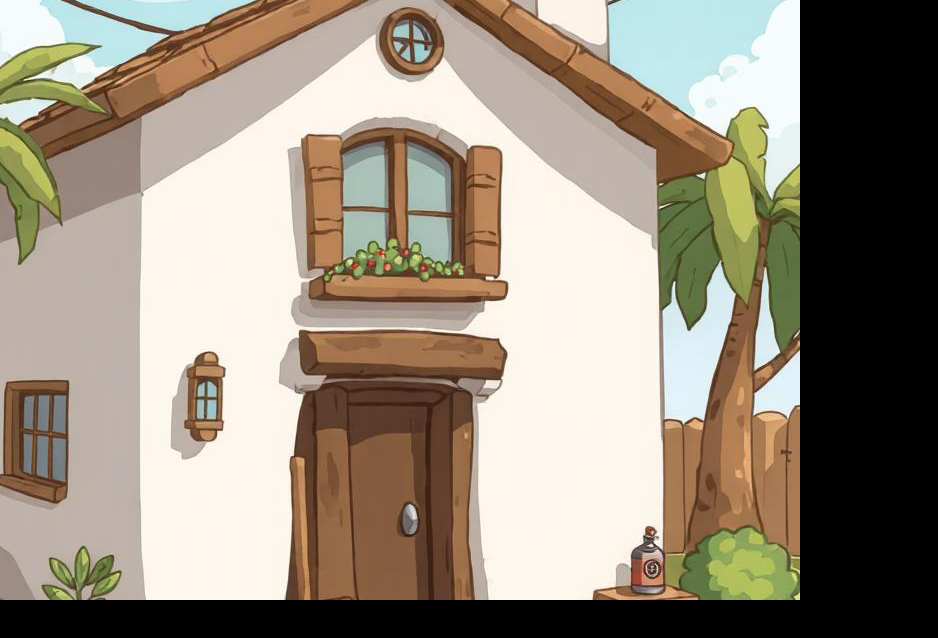
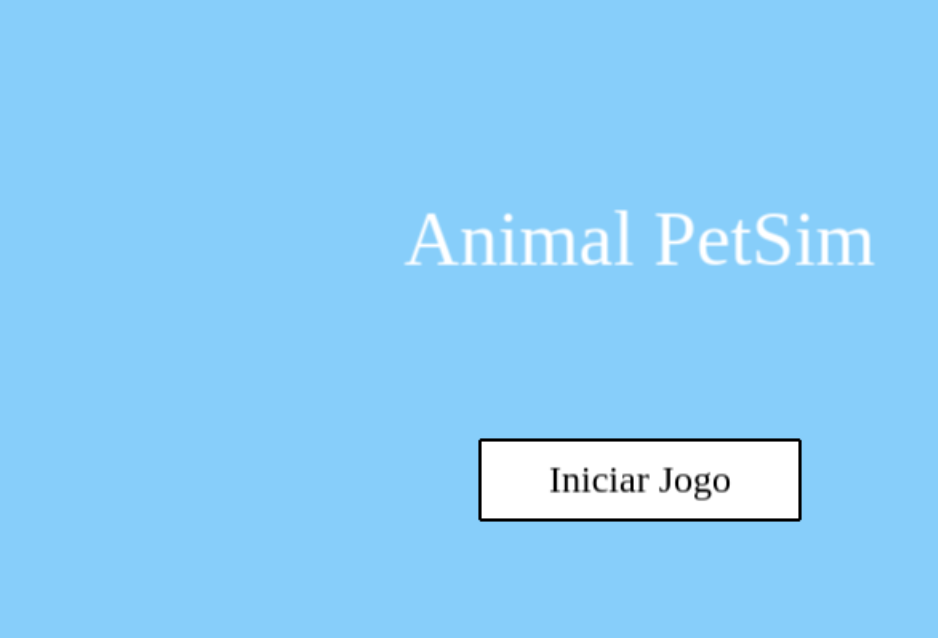
Before and after one commit to addervfx1/Animal-PetSim, a website built with Vite: page frontend/index.html in a window 1280 px wide. Shown: the whole page, without its empty margins (0-938 px from the left). Built offline with nearby package versions, Linux system fonts and the light colour scheme; animation ran at ten frames a second.

Commit message:
Protótipo tela de começo criado

```diff
--- a/frontend/index.html
+++ b/frontend/index.html
@@ -11,6 +11,9 @@
             overflow: hidden;
             background: #000;
         }
+        canvas {
+            display: block;
+        }
     </style>
 </head>
 <body>
--- a/frontend/js/main.js
+++ b/frontend/js/main.js
@@ -1,36 +1,71 @@
 import Phaser from 'phaser';
 
-// Configuração básica do jogo
+class MainMenu extends Phaser.Scene {
+    constructor() {
+        super({ key: 'MainMenu' });
+    }
+
+    preload() {
+    }
+
+    create() {
+        this.background = this.add.rectangle(0, 0, this.scale.width, this.scale.height, 0x87CEFA).setOrigin(0, 0); // Azul céu
+
+        this.titleText = this.add.text(this.cameras.main.centerX, this.cameras.main.centerY - 100, 'Animal PetSim', {
+            font: '48px Comic Sans MS',
+            fill: '#ffffff',
+            align: 'center',
+            wordWrap: { width: this.scale.width - 40, useAdvancedWrap: true }
+        }).setOrigin(0.5);
+
+        this.startButton = this.add.rectangle(this.cameras.main.centerX, this.cameras.main.centerY + 50, 200, 50, 0xffffff).setInteractive(); // Botão branco
+        this.startButton.setStrokeStyle(2, 0x000000);
+
+        this.buttonText = this.add.text(this.cameras.main.centerX, this.cameras.main.centerY + 50, 'Iniciar Jogo', {
+            font: '24px Comic Sans MS',
+            fill: '#000000'
+        }).setOrigin(0.5);
+
+        this.startButton.on('pointerdown', () => {
+            this.scene.start('GameScene');
+        });
+
+        this.startButton.on('pointerover', () => {
+            this.startButton.setFillStyle(0xe0e0e0);
+        });
+        this.startButton.on('pointerout', () => {
+            this.startButton.setFillStyle(0xffffff);
+        });
+
+        this.scale.on('resize', this.resize, this);
+    }
+
+    resize() {
+        this.background.setSize(this.scale.width, this.scale.height);
+        this.titleText.setPosition(this.cameras.main.centerX, this.cameras.main.centerY - 100);
+        this.startButton.setPosition(this.cameras.main.centerX, this.cameras.main.centerY + 50);
+        this.buttonText.setPosition(this.cameras.main.centerX, this.cameras.main.centerY + 50);
+        this.titleText.setWordWrapWidth(this.scale.width - 40);
+    }
+}
+
 const config = {
-    type: Phaser.AUTO,  // Tenta usar WebGL, mas cai para Canvas se necessário
-    width: 800,         // Largura da tela do jogo
-    height: 600,        // Altura da tela do jogo
+    type: Phaser.AUTO,
+    scale: {
+        mode: Phaser.Scale.ENVELOP,
+        autoCenter: Phaser.Scale.CENTER_BOTH,
+        width: 800,
+        height: 600
+    },
     physics: {
         default: 'arcade',
         arcade: {
-            gravity: { y: 300 },  // Gravidade no eixo Y
+            gravity: { y: 0 },
             debug: false
         }
     },
-    scene: {
-        preload: preload,  // Carregar os assets do jogo
-        create: create,    // Inicializar os objetos no jogo
-        update: update     // Atualizar o estado do jogo
-    }
+    scene: [MainMenu],
+    resolution: window.devicePixelRatio
 };
 
-// Função de pré-carregamento de assets (imagens, sprites, etc.)
-function preload() {
-    this.load.image('home', 'assets/home.png'); // Carrega uma imagem de fundo
-}
-
-// Função que cria o conteúdo do jogo (sprites, gráficos, etc.)
-function create() {
-    this.add.image(400, 300, 'home');  // Adiciona a imagem de fundo
-}
-
-// Função de atualização contínua, chamada a cada frame
-function update() {}
-
-// Inicializa o jogo com a configuração definida
 const game = new Phaser.Game(config);
```
Also changed, not shown: backend/src/app.module.ts (+6 -6 lines), frontend/assets/home.png (deleted), 1 other file.
